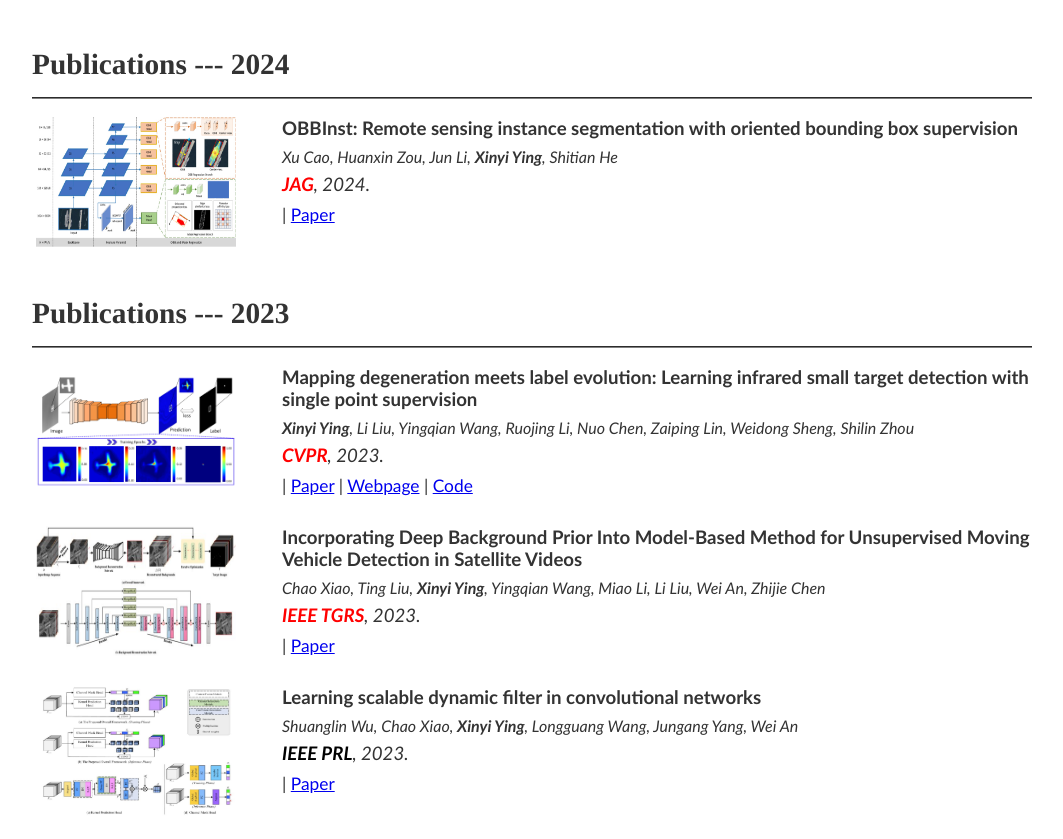
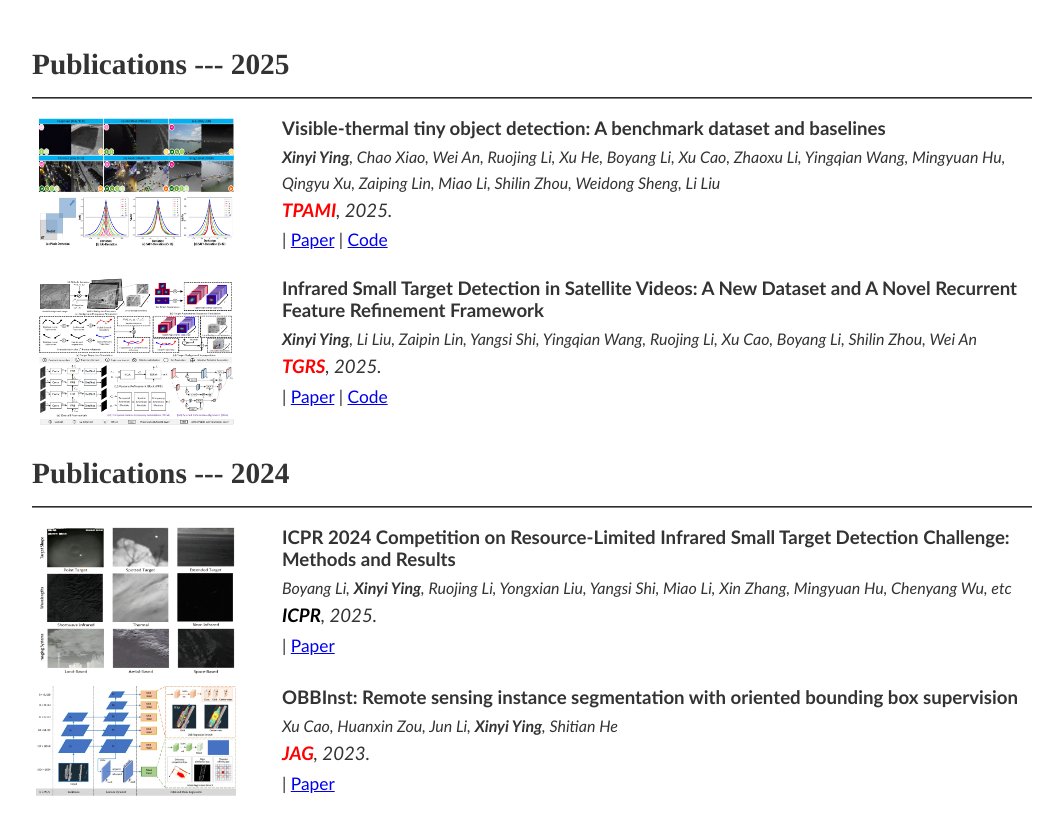
Before and after one commit to XinyiYing/xinyiying.github.io, a plain HTML site: page index.html in a window 1280 px wide. Shown: the part 508-1347 px from the top of the page, without its empty margins (108-1171 px from the left). Drawn offline with Linux system fonts and the light colour scheme.

Commit message:
Add files via upload

```diff
--- a/index.html
+++ b/index.html
@@ -215,6 +215,54 @@
 		</b></div>
 	</div> -->
 
+	<div class="clear"></div>
+	<div class="section">
+	<span class="Title"><b>Publications --- 2025</b></span><p><p>
+	<hr style="BORDER-LEFT-STYLE: none; BORDER-TOP: gray 2px groove; HEIGHT: 0px; BORDER-BOTTOM-STYLE: none; BORDER-RIGHT-STYLE: none">
+
+	<div class="paper short">
+		<div class="sub-left">
+			<span></span>
+			<img border="0" width="200" height="130" src="imgs/RGBT_Tiny.png">
+		</div>
+		<div class="sub-right">
+			<div class="paperTitle">
+				Visible-thermal tiny object detection: A benchmark dataset and baselines
+			</div>
+			<div class="paperName">
+				<b>Xinyi Ying</b>, Chao Xiao, Wei An, Ruojing Li, Xu He, Boyang Li, Xu Cao, Zhaoxu Li, Yingqian Wang, Mingyuan Hu, Qingyu Xu, Zaiping Lin, Miao Li, Shilin Zhou, Weidong Sheng, Li Liu
+			</div>
+			<div class="paperPub">
+				<span style="color:red"> <b>TPAMI</b></span>, 2025.<br>
+			</div>
+			<div class="paperLink">
+				| <a href="https://ieeexplore.ieee.org/abstract/document/10914515/" target="_blank" rel="nofollow">Paper</a>
+				| <a href="https://github.com/XinyiYing/RGBT-Tiny/" target="_blank" rel="nofollow">Code</a>
+			</div>
+		</div>
+	</div>
+
+	<div class="paper short">
+		<div class="sub-left">
+			<span></span>
+			<img border="0" width="200" height="150" src="imgs/RFR.png">
+		</div>
+		<div class="sub-right">
+			<div class="paperTitle">
+				Infrared Small Target Detection in Satellite Videos: A New Dataset and A Novel Recurrent Feature Refinement Framework
+			</div>
+			<div class="paperName">
+				<b>Xinyi Ying</b>, Li Liu, Zaipin Lin, Yangsi Shi, Yingqian Wang, Ruojing Li, Xu Cao, Boyang Li, Shilin Zhou, Wei An
+			</div>
+			<div class="paperPub">
+				<span style="color:red"> <b>TGRS</b></span>, 2025.<br>
+			</div>
+			<div class="paperLink">
+				| <a href="https://arxiv.org/pdf/2304.01484.pdf" target="_blank" rel="nofollow">Paper</a>
+				| <a href="https://github.com/XinyiYing/RFR" target="_blank" rel="nofollow">Code</a>
+			</div>
+		</div>
+	</div>
 
 	<div class="clear"></div>
 	<div class="section">
@@ -222,9 +270,30 @@
 	<hr style="BORDER-LEFT-STYLE: none; BORDER-TOP: gray 2px groove; HEIGHT: 0px; BORDER-BOTTOM-STYLE: none; BORDER-RIGHT-STYLE: none">
 
 		<div class="paper short">
+			<div class="sub-left">
+				<span></span>
+				<img border="0" width="200" height="150" src="imgs/ICPR2024.png">
+			</div>
+			<div class="sub-right">
+				<div class="paperTitle">
+					ICPR 2024 Competition on Resource-Limited Infrared Small Target Detection Challenge: Methods and Results
+				</div>
+				<div class="paperName">
+					Boyang Li, <b>Xinyi Ying</b>, Ruojing Li, Yongxian Liu, Yangsi Shi, Miao Li, Xin Zhang, Mingyuan Hu, Chenyang Wu, etc
+				</div>
+				<div class="paperPub">
+					<span style="color:rgb(0, 0, 0)"> <b>ICPR</b></span>, 2025.<br>
+				</div>
+				<div class="paperLink">
+					| <a href="https://www.sciencedirect.com/science/article/pii/S1569843224000712" target="_blank" rel="nofollow">Paper</a>
+				</div>
+			</div>
+		</div>
+
+		<div class="paper short">
 				<div class="sub-left">
 					<span></span>
-					<img border="0" width="200" height="130" src="imgs/OBBInst.jpg">
+					<img border="0" width="200" height="110" src="imgs/OBBInst.jpg">
 				</div>
 				<div class="sub-right">
 					<div class="paperTitle">
@@ -234,7 +303,7 @@
 						Xu Cao, Huanxin Zou, Jun Li, <b>Xinyi Ying</b>, Shitian He
 					</div>
 					<div class="paperPub">
-						<span style="color:red"> <b>JAG</b></span>, 2024.<br>
+						<span style="color:red"> <b>JAG</b></span>, 2023.<br>
 					</div>
 					<div class="paperLink">
 						| <a href="https://www.sciencedirect.com/science/article/pii/S1569843224000712" target="_blank" rel="nofollow">Paper</a>
@@ -552,7 +621,7 @@
 		<div class="paper short">
 				<div class="sub-left">
 					<span></span>
-					<img border="0" width="200" height="130" src="imgs/D3Dnet.jpg">
+					<img border="0" width="200" height="105" src="imgs/D3Dnet.jpg">
 				</div>
 				<div class="sub-right">
 					<div class="paperTitle">
```
Also changed, not shown: imgs/ICPR2024.PNG (added), imgs/RFR.png (added), imgs/RGBT_Tiny.png (added).
